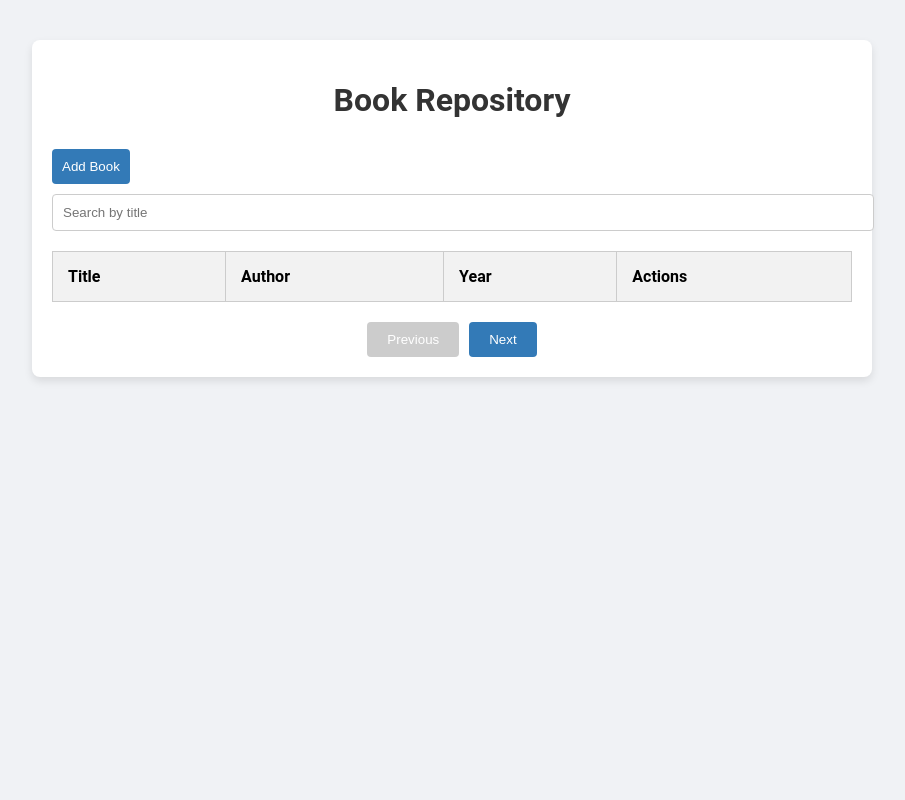
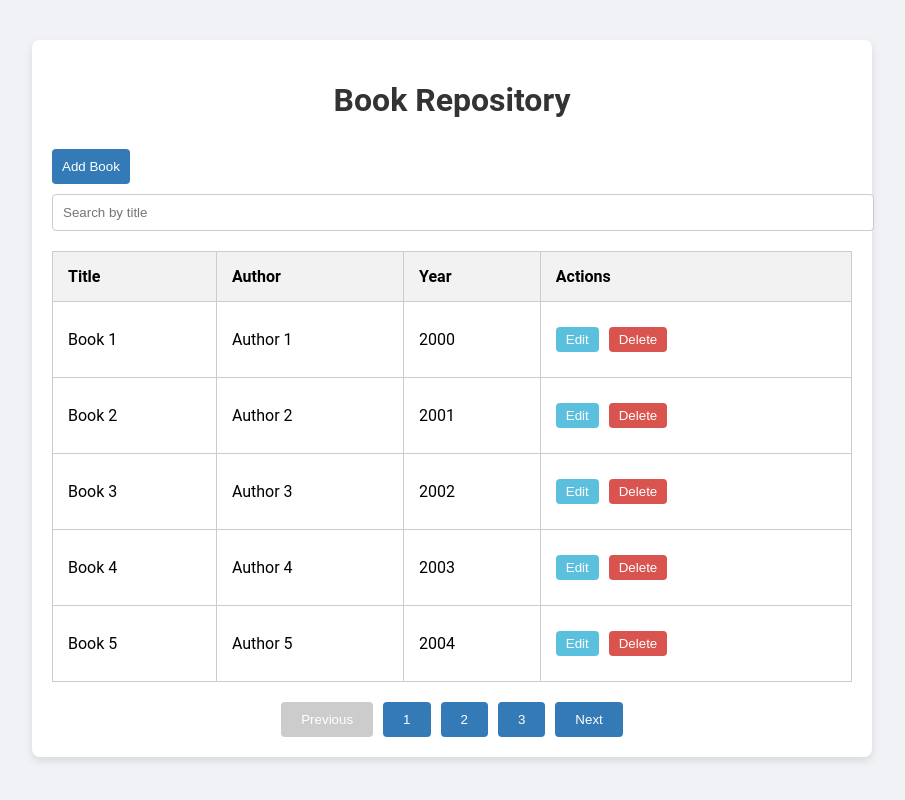
Before and after one commit to joy-devs/BookStore, a React (Vite) app: page / in a window 1280 px wide. Shown: the whole page, without its empty margins (188-1093 px from the left). Built offline with nearby package versions, Linux system fonts and the light colour scheme.

Commit message:
added initial books

```diff
--- a/src/components/BookRepository.tsx
+++ b/src/components/BookRepository.tsx
@@ -1,6 +1,7 @@
 import React, { useReducer, useRef, useEffect, useState, useCallback } from 'react';
 import bookReducer from '../Reducers/Bookreducer';
 import useLocalStorage from '../Hooks/useLocalStorage';
+import Pagination from './Pagination'; // Import the Pagination component
 import '../App.css';  // Make sure this import statement is present
 
 export interface Book {
@@ -12,7 +13,23 @@ export interface Book {
 
 const BookRepository: React.FC = () => {
   const [books, dispatch] = useReducer(bookReducer, []);
-  const [storedBooks, setStoredBooks] = useLocalStorage<Book[]>('books', []);
+  const [storedBooks, setStoredBooks] = useLocalStorage<Book[]>('books', [
+    { id: '1', title: 'Book 1', author: 'Author 1', year: 2000 },
+    { id: '2', title: 'Book 2', author: 'Author 2', year: 2001 },
+    { id: '3', title: 'Book 3', author: 'Author 3', year: 2002 },
+    { id: '4', title: 'Book 4', author: 'Author 4', year: 2003 },
+    { id: '5', title: 'Book 5', author: 'Author 5', year: 2004 },
+    { id: '6', title: 'Book 6', author: 'Author 6', year: 2005 },
+    { id: '7', title: 'Book 7', author: 'Author 7', year: 2006 },
+    { id: '8', title: 'Book 8', author: 'Author 8', year: 2007 },
+    { id: '9', title: 'Book 9', author: 'Author 9', year: 2008 },
+    { id: '10', title: 'Book 10', author: 'Author 10', year: 2009 },
+    { id: '11', title: 'Book 11', author: 'Author 11', year: 2010 },
+    { id: '12', title: 'Book 12', author: 'Author 12', year: 2011 },
+    { id: '13', title: 'Book 13', author: 'Author 13', year: 2012 },
+    { id: '14', title: 'Book 14', author: 'Author 14', year: 2013 },
+    { id: '15', title: 'Book 15', author: 'Author 15', year: 2014 },
+  ]);
   const [currentPage, setCurrentPage] = useState(1);
   const [searchTerm, setSearchTerm] = useState('');
   const [showForm, setShowForm] = useState(false);
@@ -124,17 +141,9 @@ const BookRepository: React.FC = () => {
   const totalPages = Math.ceil(filteredBooks.length / booksPerPage);
   const displayedBooks = filteredBooks.slice((currentPage - 1) * booksPerPage, currentPage * booksPerPage);
 
-  const handleNextPage = useCallback(() => {
-    if (currentPage < totalPages) {
-      setCurrentPage(prevPage => prevPage + 1);
-    }
-  }, [currentPage, totalPages]);
-
-  const handlePreviousPage = useCallback(() => {
-    if (currentPage > 1) {
-      setCurrentPage(prevPage => prevPage - 1);
-    }
-  }, [currentPage]);
+  const handlePageChange = (page: number) => {
+    setCurrentPage(page);
+  };
 
   return (
     <div className="container">
@@ -188,10 +197,7 @@ const BookRepository: React.FC = () => {
           ))}
         </tbody>
       </table>
-      <div className="pagination">
-        <button onClick={handlePreviousPage} disabled={currentPage === 1}>Previous</button>
-        <button onClick={handleNextPage} disabled={currentPage === totalPages}>Next</button>
-      </div>
+      <Pagination currentPage={currentPage} totalPages={totalPages} onChangePage={handlePageChange} />
     </div>
   );
 };
--- /dev/null
+++ b/src/components/Pagination.tsx
@@ -0,0 +1,52 @@
+
+
+interface PaginationProps {
+  currentPage: number;
+  totalPages: number;
+  onChangePage: (page: number) => void;
+}
+
+const Pagination: React.FC<PaginationProps> = ({ currentPage, totalPages, onChangePage }) => {
+  const getPageNumbers = () => {
+    const delta = 2;
+    const range = [];
+    const start = Math.max(2, currentPage - delta);
+    const end = Math.min(totalPages - 1, currentPage + delta);
+
+    for (let i = start; i <= end; i++) {
+      range.push(i);
+    }
+
+    if (currentPage - delta > 2) {
+      range.unshift('...');
+    }
+    if (currentPage + delta < totalPages - 1) {
+      range.push('...');
+    }
+
+    range.unshift(1);
+    range.push(totalPages);
+
+    return range;
+  };
+
+  const pageNumbers = getPageNumbers();
+
+  return (
+    <div className="pagination">
+      <button onClick={() => onChangePage(currentPage - 1)} disabled={currentPage === 1}>
+        Previous
+      </button>
+      {pageNumbers.map((pageNum, index) => (
+        <button key={index} onClick={() => onChangePage(pageNum as number)}>
+          {pageNum === '...' ? '...' : pageNum}
+        </button>
+      ))}
+      <button onClick={() => onChangePage(currentPage + 1)} disabled={currentPage === totalPages}>
+        Next
+      </button>
+    </div>
+  );
+};
+
+export default Pagination;
```
